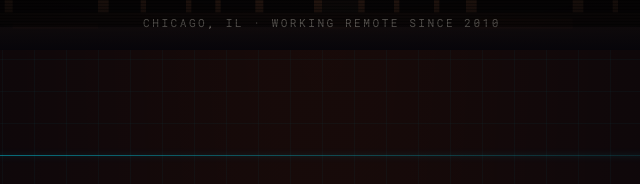
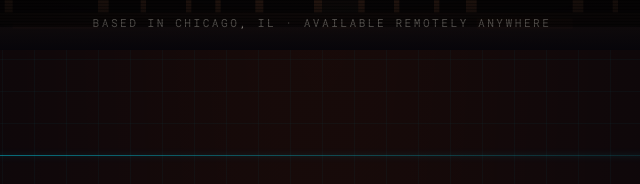
Before and after one commit to joshbirk/resume, a plain HTML site: page index.html in a window 1280 px wide. Shown: the part 773-957 px from the top of the page, 318-958 px from the left. Drawn offline with Linux system fonts and the light colour scheme.

Commit message:
Update skyline caption: available remotely anywhere
Co-Authored-By: Claude Sonnet 4.6 <noreply@anthropic.com>

```diff
--- a/index.html
+++ b/index.html
@@ -887,7 +887,7 @@
      ============================================ -->
 <div class="skyline">
   <img src="images/chicago-skyline.svg" alt="Chicago skyline at dusk" />
-  <div class="caption">Chicago, IL &middot; Working remote since 2010</div>
+  <div class="caption">Based in Chicago, IL &middot; Available Remotely Anywhere</div>
 </div>
 
 <!-- ============================================
```
